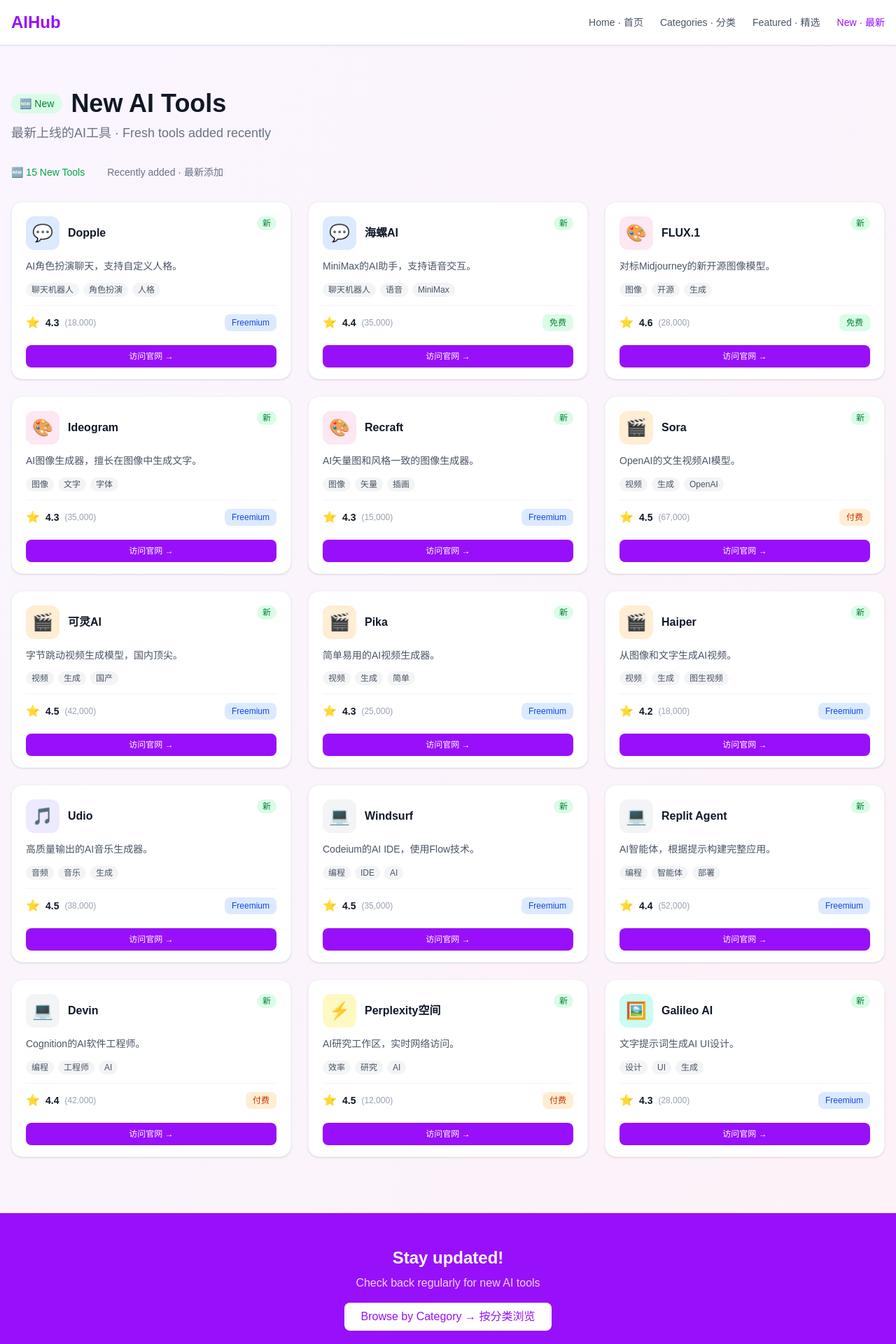
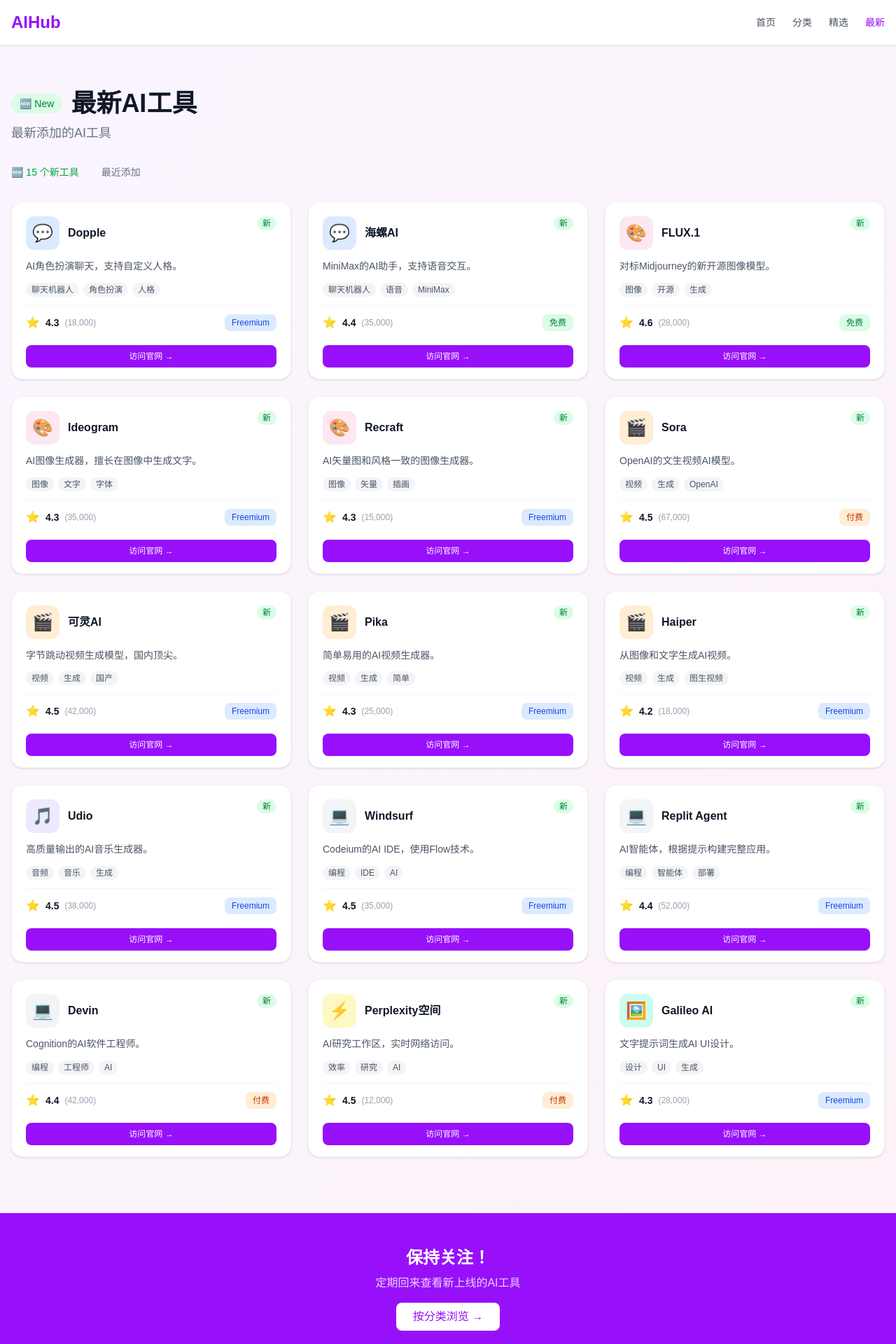
Before and after one commit to Wangzhixin-eng/ai-tools-site, a Next.js app: page /ai-tools-site/new in a window 1280 px wide. Shown: the top 1920 px of the page at 70% size. Built offline with nearby package versions, Linux system fonts and the light colour scheme.

Commit message:
Update app/new/page.tsx

```diff
--- a/app/new/page.tsx
+++ b/app/new/page.tsx
@@ -1,23 +1,26 @@
 import Link from 'next/link';
 import { aiTools } from '../../data/tools';
 import ToolCard from '../../components/ToolCard';
+import LanguageSwitcher from '../../components/LanguageSwitcher';
+import { useLanguage } from '../../app/context/LanguageContext';
 
 const BASE_PATH = '/ai-tools-site';
 
 export default function NewPage() {
-  const newTools = aiTools.filter(t => t.new);
+  const { t } = useLanguage();
+  const newTools = aiTools.filter(tool => tool.new);
 
   return (
     <div className="min-h-screen bg-gradient-to-br from-purple-50 to-pink-50 dark:from-gray-900 dark:to-purple-900">
       {/* Header */}
       <header className="bg-white dark:bg-gray-800 shadow-sm">
         <div className="max-w-7xl mx-auto px-4 py-4 flex items-center justify-between">
-          <Link href="/" className="text-2xl font-bold text-purple-600 dark:text-purple-400">AIHub</Link>
+          <Link href={BASE_PATH} className="text-2xl font-bold text-purple-600 dark:text-purple-400">AIHub</Link>
           <nav className="flex gap-6">
-            <Link href="/" className="text-gray-600 dark:text-gray-300 text-sm">Home · 首页</Link>
-            <Link href="/categories" className="text-gray-600 dark:text-gray-300 text-sm">Categories · 分类</Link>
-            <Link href="/featured" className="text-gray-600 dark:text-gray-300 text-sm">Featured · 精选</Link>
-            <Link href="/new" className="text-purple-600 dark:text-purple-400 font-medium text-sm">New · 最新</Link>
+            <Link href={BASE_PATH} className="text-gray-600 dark:text-gray-300 text-sm">{t({ en: 'Home', cn: '首页', jp: 'ホーム', kr: '홈' })}</Link>
+            <Link href={`${BASE_PATH}/categories`} className="text-gray-600 dark:text-gray-300 text-sm">{t({ en: 'Categories', cn: '分类', jp: 'カテゴリ', kr: '카테고리' })}</Link>
+            <Link href={`${BASE_PATH}/featured`} className="text-gray-600 dark:text-gray-300 text-sm">{t({ en: 'Featured', cn: '精选', jp: 'おすすめ', kr: '추천' })}</Link>
+            <Link href={`${BASE_PATH}/new`} className="text-purple-600 dark:text-purple-400 font-medium text-sm">{t({ en: 'New', cn: '最新', jp: '新着', kr: '신규' })}</Link>
           </nav>
         </div>
       </header>
@@ -26,16 +29,16 @@
       <div className="max-w-7xl mx-auto px-4 pt-16 pb-8">
         <div className="flex items-center gap-3">
           <span className="bg-green-100 dark:bg-green-900 text-green-700 dark:text-green-300 px-3 py-1 rounded-full text-sm font-medium">🆕 New</span>
-          <h1 className="text-4xl font-bold text-gray-900 dark:text-white">New AI Tools</h1>
+          <h1 className="text-4xl font-bold text-gray-900 dark:text-white">{t({ en: 'New AI Tools', cn: '最新AI工具', jp: '新着AIツール', kr: '신규 AI 도구' })}</h1>
         </div>
-        <p className="text-gray-500 dark:text-gray-400 mt-2 text-lg">最新上线的AI工具 · Fresh tools added recently</p>
+        <p className="text-gray-500 dark:text-gray-400 mt-2 text-lg">{t({ en: 'Fresh tools added recently', cn: '最新添加的AI工具', jp: '最近追加されたツール', kr: '최근 추가된 도구' })}</p>
       </div>
 
       {/* Stats */}
       <div className="max-w-7xl mx-auto px-4 pb-8">
         <div className="flex gap-8 text-sm">
-          <span className="text-green-600 dark:text-green-400 font-medium">🆕 {newTools.length} New Tools</span>
-          <span className="text-gray-500">Recently added · 最新添加</span>
+          <span className="text-green-600 dark:text-green-400 font-medium">🆕 {newTools.length} {t({ en: 'New Tools', cn: '个新工具', jp: '件新ツール', kr: '개 새 도구' })}</span>
+          <span className="text-gray-500">{t({ en: 'Recently added', cn: '最近添加', jp: '最近追加', kr: '최근 추가됨' })}</span>
         </div>
       </div>
 
@@ -44,10 +47,10 @@
         {newTools.length === 0 ? (
           <div className="text-center py-20">
             <div className="text-6xl mb-4">🚧</div>
-            <h3 className="text-xl font-bold text-gray-700 dark:text-gray-300">More tools coming soon!</h3>
-            <p className="text-gray-500 mt-2">We are adding new AI tools every week</p>
-            <Link href="/" className="inline-block mt-6 bg-purple-600 text-white px-6 py-2 rounded-lg font-medium hover:bg-purple-700 transition">
-              Browse all → 查看全部
+            <h3 className="text-xl font-bold text-gray-700 dark:text-gray-300">{t({ en: 'More tools coming soon!', cn: '更多工具即将上线！', jp: 'もっとツールが 곧追加されます！', kr: '더 많은 도구가 곧 올라올 예정입니다!' })}</h3>
+            <p className="text-gray-500 mt-2">{t({ en: 'We add new AI tools every week', cn: '我们每周都会添加新AI工具', jp: '毎週新しいAIツールを追加しています', kr: '매주 새로운 AI 도구를 추가합니다' })}</p>
+            <Link href={BASE_PATH} className="inline-block mt-6 bg-purple-600 text-white px-6 py-2 rounded-lg font-medium hover:bg-purple-700 transition">
+              {t({ en: 'Browse all →', cn: '查看全部 →', jp: 'すべて見る →', kr: '모두 보기 →' })}
             </Link>
           </div>
         ) : (
@@ -62,17 +65,22 @@
       {/* CTA */}
       <div className="bg-purple-600 dark:bg-purple-800 text-white py-12">
         <div className="max-w-7xl mx-auto px-4 text-center">
-          <h2 className="text-2xl font-bold">Stay updated!</h2>
-          <p className="text-purple-200 mt-2">Check back regularly for new AI tools</p>
-          <Link href="/categories" className="inline-block mt-4 bg-white text-purple-600 px-6 py-2 rounded-lg font-medium hover:bg-purple-50 transition">
-            Browse by Category → 按分类浏览
+          <h2 className="text-2xl font-bold">{t({ en: 'Stay updated!', cn: '保持关注！', jp: '最新情報をお見逃しなく！', kr: '최신 정보를 놓치지 마세요!' })}</h2>
+          <p className="text-purple-200 mt-2">{t({ en: 'Check back regularly for new AI tools', cn: '定期回来查看新上线的AI工具', jp: '新しいAIツールを定期的にチェックしてください', kr: '새로운 AI 도구를 정기적으로 확인하세요' })}</p>
+          <Link href={`${BASE_PATH}/categories`} className="inline-block mt-4 bg-white text-purple-600 px-6 py-2 rounded-lg font-medium hover:bg-purple-50 transition">
+            {t({ en: 'Browse by Category →', cn: '按分类浏览 →', jp: 'カテゴリで閲覧 →', kr: '카테고리로 탐색 →' })}
           </Link>
         </div>
       </div>
 
       {/* Footer */}
-      <footer className="bg-gray-900 text-gray-400 py-8 text-center">
-        <p className="text-sm">© 2026 AIHub · AI Tools Navigator · AI工具精选导航</p>
+      <footer className="bg-gray-900 text-gray-400 py-8">
+        <div className="max-w-7xl mx-auto px-4">
+          <div className="flex justify-center mb-6">
+            <LanguageSwitcher />
+          </div>
+          <p className="text-sm text-center">© 2026 AIHub · {t({ en: 'AI Tools Navigator', cn: 'AI工具导航站', jp: 'AIツールナビゲーター', kr: 'AI 도구 내비게이터' })}</p>
+        </div>
       </footer>
     </div>
   );
```
